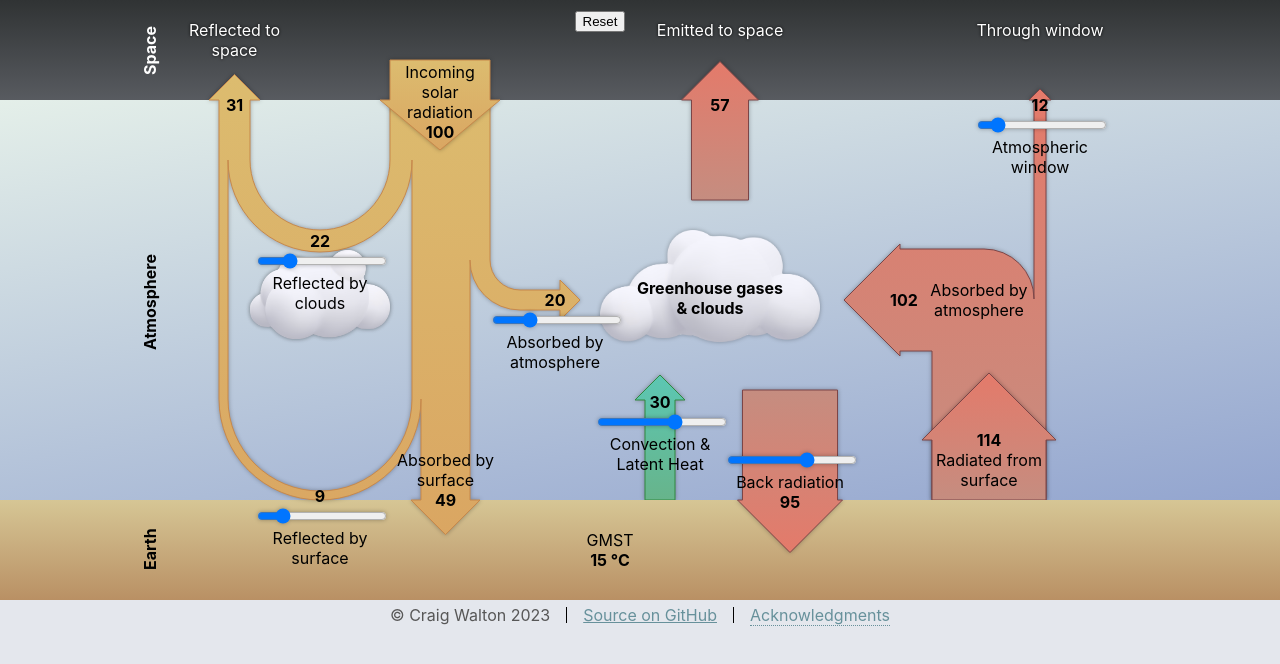
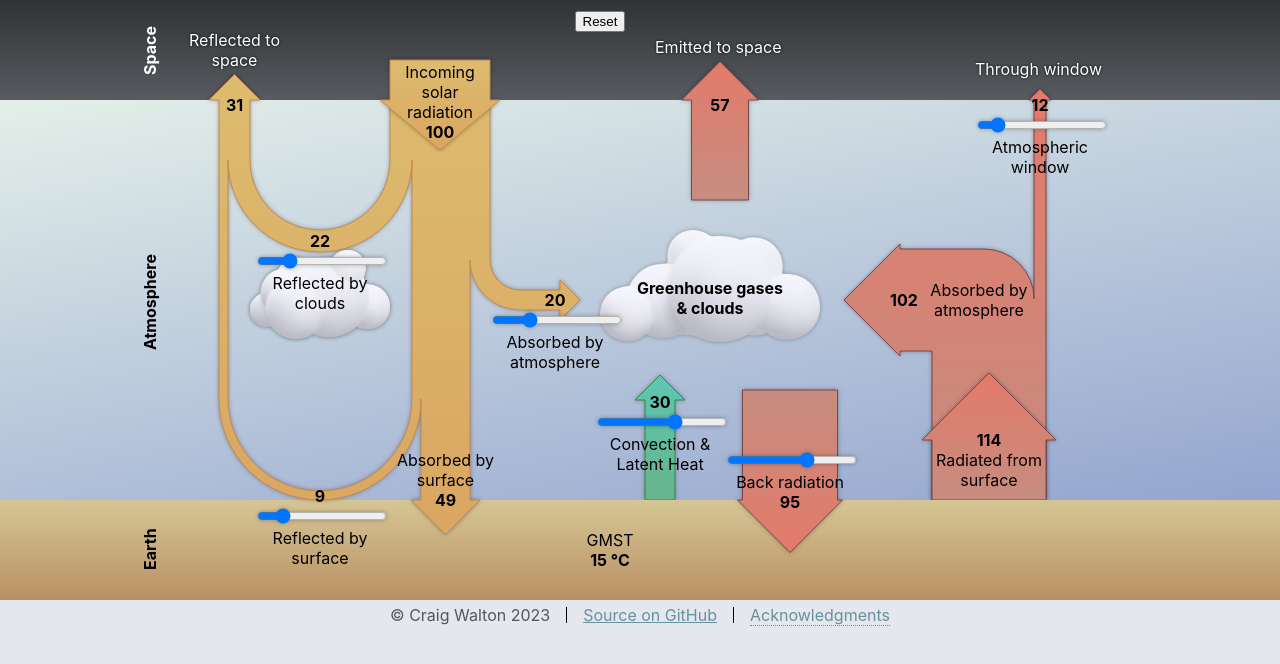
Before and after one commit to craigwalton/ClimateApp, a React (Create React App) app: page / in a window 1280 px wide. Shown: the top 664 px of the page. Built offline with nearby package versions, Linux system fonts and the light colour scheme.

Commit message:
Make "space-label"s move vertically.

```diff
--- a/src/App.css
+++ b/src/App.css
@@ -95,11 +95,16 @@ html, body, #root {
     z-index: 3;
 }
 
-.white-label {
+.space-label-container {
+    height: 75px;
+    position: relative;
+}
+
+.space-label {
     color: white;
     text-shadow: 0 0 3px #000000;
-    display: block;
-    height: 75px;
+    position: absolute;
+    bottom: 0;
 }
 
 .black-label {
--- a/src/App.js
+++ b/src/App.js
@@ -139,7 +139,9 @@ function App() {
                     </div>
                     <div className={"control-container albedo-tooltip"}
                          style={{left: 45 - (scattered + reflected) / 2, top: 20}}>
-                        <label className={"white-label"}>{"Reflected to space"}</label>
+                        <div className={"space-label-container"}>
+                            <div className={"space-label"} style={{bottom: 10 + (scattered + reflected) / 2}}>{"Reflected to space"}</div>
+                        </div>
                         <ValueLabel value={scattered + reflected}/>
                     </div>
                     <div className={"control-container sw-absorbed-atmosphere-tooltip"} style={{left: 350, top: 290}}>
@@ -154,7 +156,10 @@ function App() {
                     {/*Longwave*/}
                     <LongwaveToSpaceArrow x={580} y={0} value={lwEmittedToSpace}/>
                     <div className={"control-container lw-space-tooltip"} style={{left: 515, top: 20}}>
-                        <label className={"white-label"}>{"Emitted to space"}</label>
+                        <div className={"space-label-container"}>
+                            <div className={"space-label"}
+                                 style={{bottom: 10 + lwEmittedToSpace / 2}}>{"Emitted to space"}</div>
+                        </div>
                         <ValueLabel value={lwEmittedToSpace}/>
                     </div>
                     <BackRadiationArrow x={650} y={370} value={backRadiation}/>
@@ -172,7 +177,10 @@ function App() {
                         <label>{"Absorbed by atmosphere"}</label>
                     </div>
                     <div className={"control-container window-tooltip"} style={{left: 835, top: 20}}>
-                        <label className={"white-label"}>{"Through window"}</label>
+                        <div className={"space-label-container"}>
+                            <div className={"space-label"}
+                                 style={{bottom: 10 + atmosphericWindow / 2}}>{"Through window"}</div>
+                        </div>
                         <ValueLabel value={atmosphericWindow}/>
                         <Slider label={"Atmospheric window"} value={atmosphericWindowSlider}
                                 onChange={setAtmosphericWindowSlider} hideValue={true}/>
```
